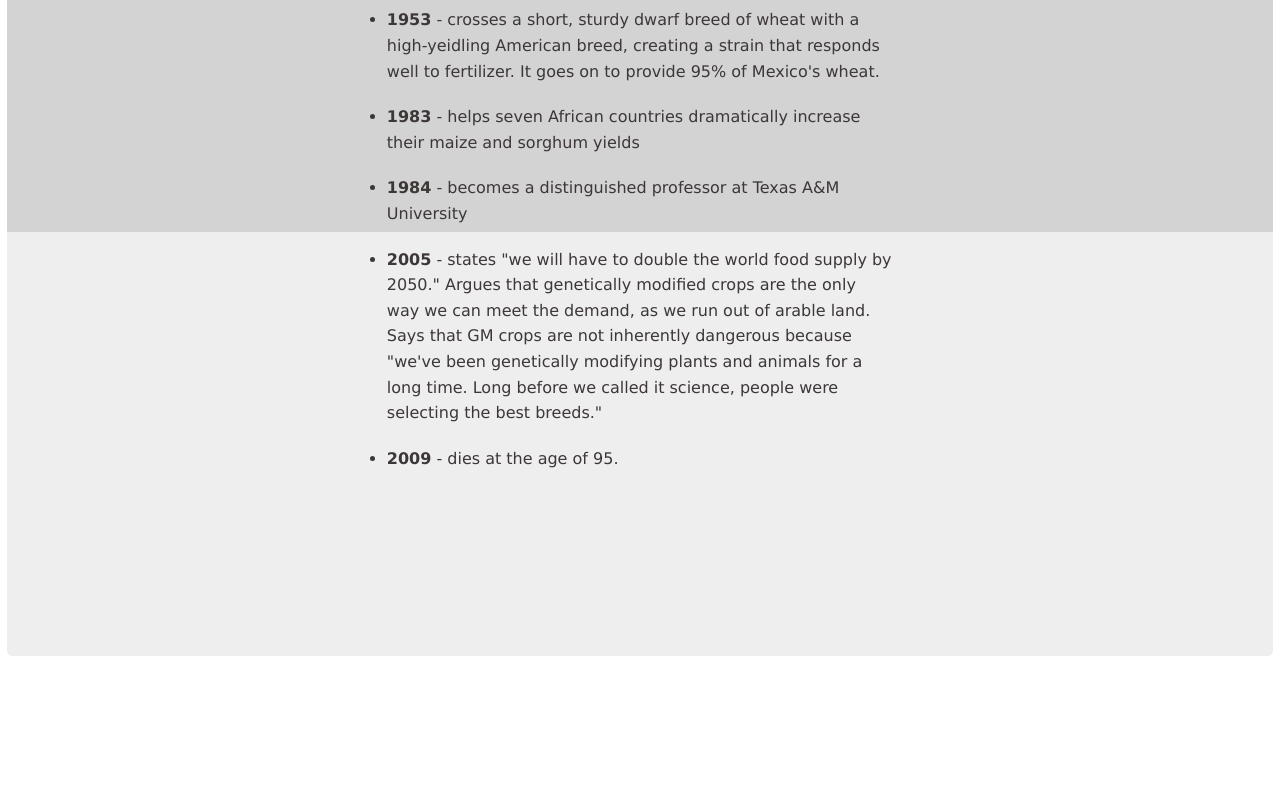
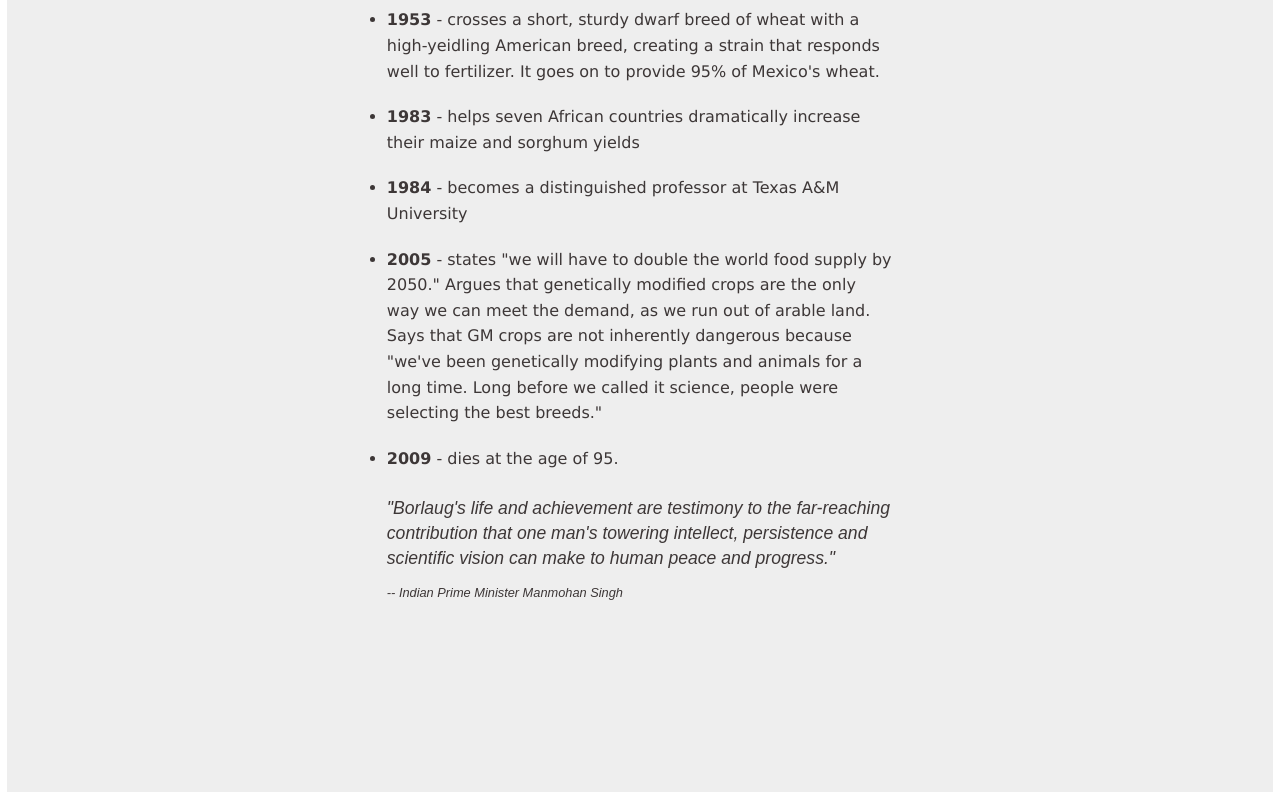
Before and after one commit to toheeb1996/toheebMirzoCollaboration, a plain HTML site: page index.html in a window 1280 px wide. Shown: the part 1854-2651 px from the top of the page. Before the commit the page ends 2540 px from the top, so only its background shows below. Drawn offline with Linux system fonts and the light colour scheme.

Commit message:
Toheeb commit this

```diff
--- a/index.html
+++ b/index.html
@@ -47,5 +47,11 @@
           </ul>
       </div>
 
+        <!-- citation -->
+        <div id="citation">
+         <p>"Borlaug's life and achievement are testimony to the far-reaching contribution that one man's towering intellect, persistence and scientific vision can make to human peace and progress."</p>
+         <cite>-- Indian Prime Minister Manmohan Singh</cite>
+     </div>
+
 </body>
 </html>
--- a/main.css
+++ b/main.css
@@ -62,8 +62,8 @@
 
 
 #tribute-info{
-   max-height: 150vh;
-   background-color: lightgray;
+   min-height: 220vh;
+   background-color: #EEEEEE;
 
 }
 
@@ -107,3 +107,29 @@ ul li{
    align-items: center;
    margin: 10px 0;
 }
+
+#citation{
+   display: flex;
+   flex-direction: column;
+   align-items: center;
+   font-family: Arial, Helvetica, sans-serif;
+   margin-top: 15px;
+   margin-bottom: 40px;
+   color: rgb(61, 55, 55);
+}
+
+#citation p{
+   font-size: 1.2rem;
+   width: 40%;
+   align-items: flex-start;
+   line-height: 1.4;
+   margin-bottom: 15px;
+   font-style: italic;
+   font-size: 1.1rem;
+}
+
+cite{
+   width: 40%;
+   font-size: 0.8rem;
+   font-style: italic;
+}
```
